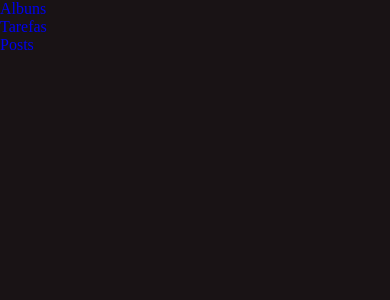
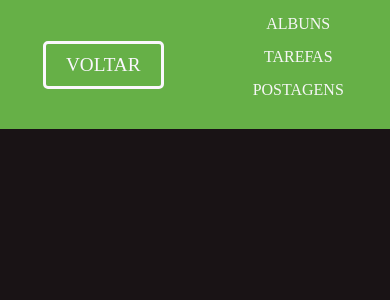
Before and after one commit to BrunoMartinsMoreira/teste-framework-padawans, a React (Create React App) app: page / in a window 390 px wide. Shown: the top 300 px of the page. Built offline with nearby package versions, Linux system fonts and the light colour scheme.

Commit message:
ajustes na responsividade

```diff
--- a/src/App.js
+++ b/src/App.js
@@ -1,10 +1,12 @@
 import React from 'react';
 import { BrowserRouter } from 'react-router-dom';
+import Header from './components/Header';
 import AppRoutes from './Routes';
 
 function App() {
   return (
     <BrowserRouter>
+      <Header />
       <AppRoutes />
     </BrowserRouter>
   );
--- a/src/Pages/AlbunsPage/index.js
+++ b/src/Pages/AlbunsPage/index.js
@@ -1,15 +1,10 @@
 import React from 'react';
 import Albuns from '../../components/Albuns';
-import Header from '../../components/Header';
 import '../pages.css';
 
 const AlbunsPage = () => {
    return (
       <div className="pageContainer">
-         <div className="headerContainer">
-            <Header />
-         </div>
-
          <div className="page">
             <Albuns />
          </div>
--- a/src/Pages/HomePage/index.js
+++ b/src/Pages/HomePage/index.js
@@ -1,21 +1,9 @@
 import React from 'react';
-import { Link } from 'react-router-dom';
-
 
 const HomePage = () => {
    return (
-      <main>
-         <div>
-            <Link to="/albuns">Albuns</Link>
-         </div>
+      <main className="page">
 
-         <div>
-            <Link to="/tasks">Tarefas</Link>
-         </div>
-
-         <div>
-            <Link to="/posts">Posts</Link>
-         </div>
       </main>
    );
 }
--- a/src/Pages/PostsPage/index.js
+++ b/src/Pages/PostsPage/index.js
@@ -1,14 +1,9 @@
 import React from 'react';
 import Postagens from '../../components/Postagens';
-import Header from '../../components/Header';
 
 const PostsPage = () => {
    return (
       <div className="pageContainer">
-         <div className="headerContainer">
-            <Header />
-         </div>
-
          <div className="page">
             <Postagens />
          </div>
--- a/src/Pages/ToDosPage/index.js
+++ b/src/Pages/ToDosPage/index.js
@@ -1,15 +1,9 @@
 import React from 'react';
 import Tasks from '../../components/ToDos/index';
-import Header from '../../components/Header';
-
 
 const ToDosPage = () => {
    return (
       <div className="pageContainer">
-         <div className="headerContainer">
-            <Header />
-         </div>
-
          <div className="page">
             <Tasks />
          </div>
--- a/src/Pages/pages.css
+++ b/src/Pages/pages.css
@@ -1,3 +1,3 @@
-.headerContainer {
-  margin-bottom: 100px;
+.page {
+  margin-top: 110px;
 }
--- a/src/components/global.css
+++ b/src/components/global.css
@@ -74,6 +74,11 @@
   }
   .item {
     width: 80vw;
+    height: 40vh;
+    display: flex;
+    flex-direction: column;
+    align-items: center;
+    justify-content: center;
   }
   .itemDescription {
     font-size: 1.5rem;
```
